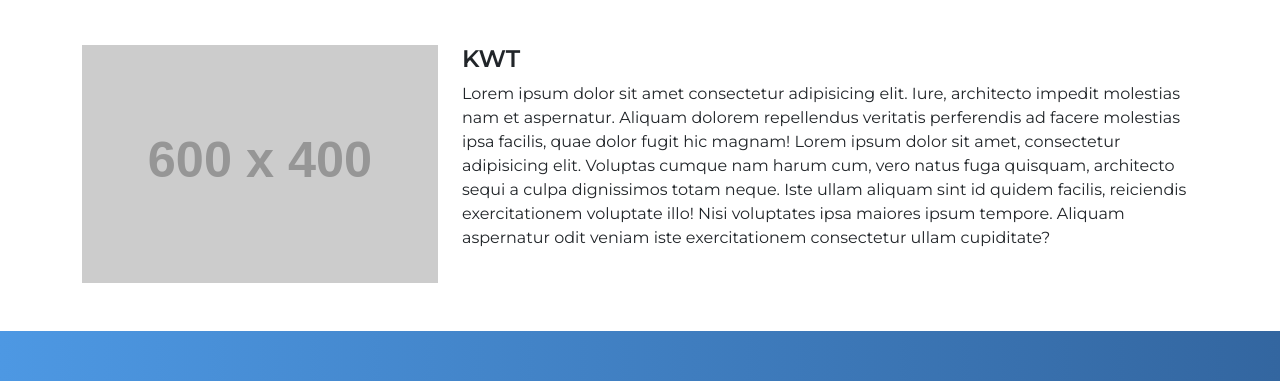
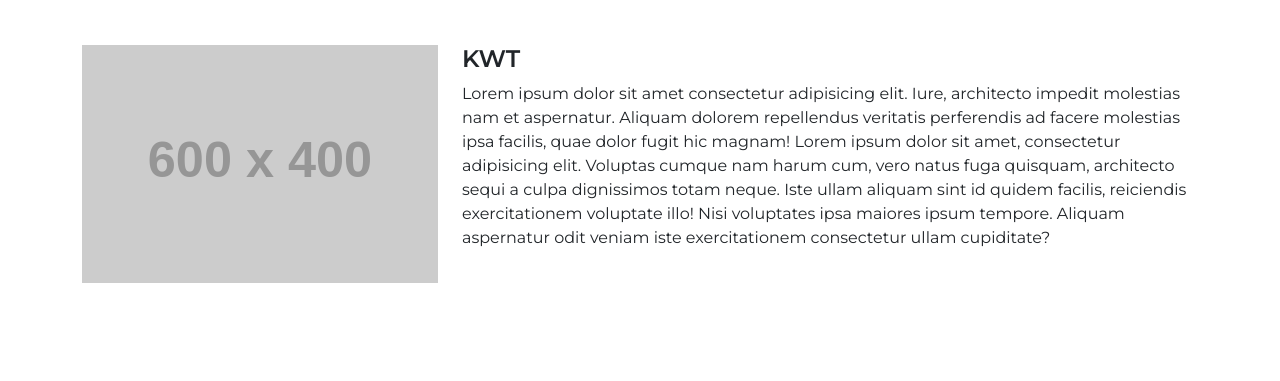
Before and after one commit to haaeell/selo, a plain HTML site: page kwt.html in a window 1280 px wide. Shown: the part 187-568 px from the top of the page. Drawn offline with nearby package versions, Linux system fonts and the light colour scheme; placeholder pictures from the web are drawn by us.

Commit message:
fix: min vh 100

```diff
--- a/kwt.html
+++ b/kwt.html
@@ -66,7 +66,7 @@
         </div>
     </nav>
 
-    <div class="container py-5" id="dokumentasi" style="margin-top: 50px">
+    <div class="container py-5 min-vh-100" id="dokumentasi" style="margin-top: 50px">
         <div class="row">
             <div class="col-12">
                 <h2 class="text-center my-5 fw-semibold" data-aos="fade-up">ORGANISASI</h2>
```
Also changed, not shown: pkk.html (+1 -1 lines), taruna.html (+1 -1 lines).
